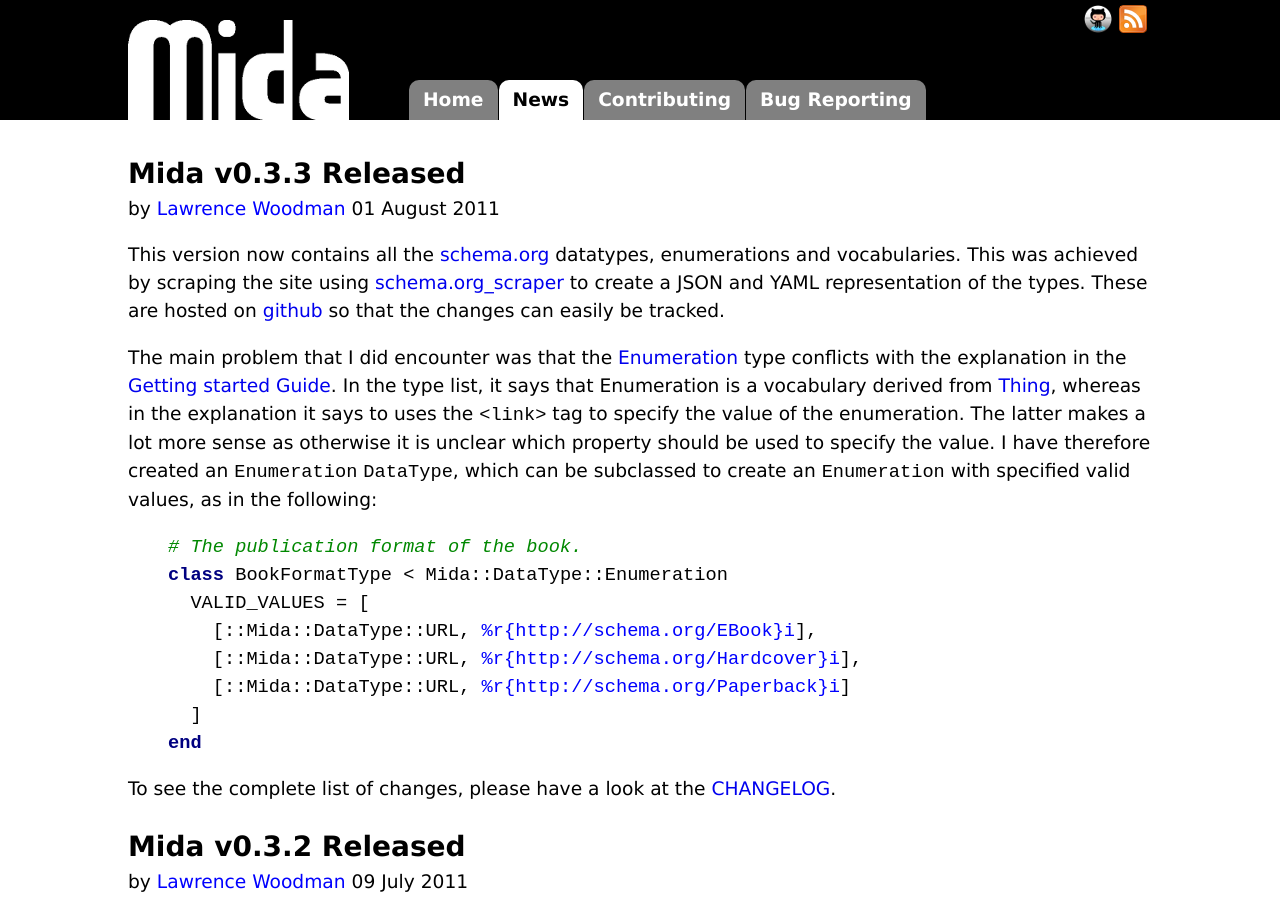
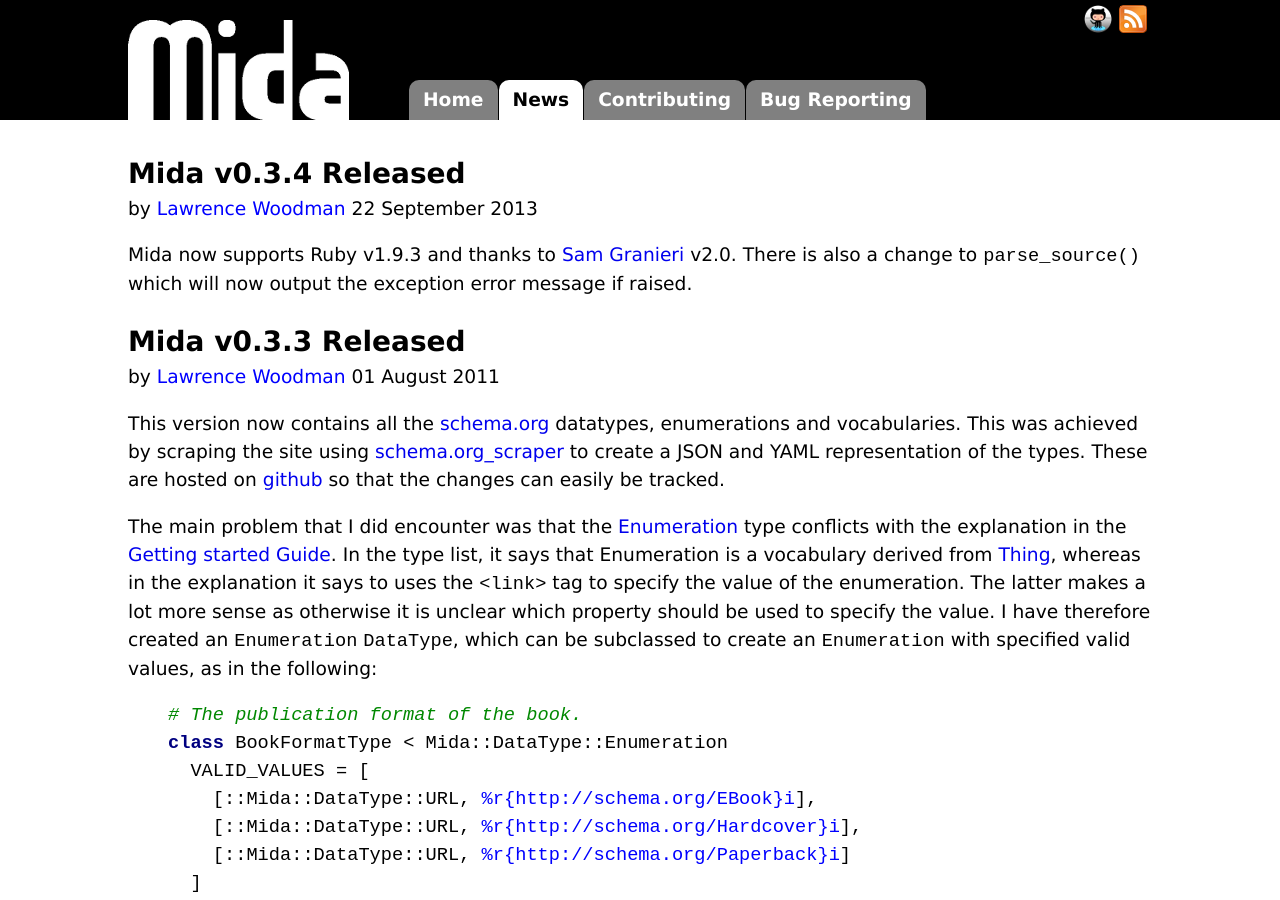
Before and after one commit to lawrencewoodman/mida, a Jekyll site: the page built from news/index.html, in a window 1280 px wide and 900 px high. Built offline with Jekyll 4.4.1, drawn with Linux system fonts in a browser that asks for light colours; Markdown is read by kramdown in place of the engine named in the settings.

Commit message:
New post v0.3.4

```diff
--- /dev/null
+++ b/_posts/2013-09-22-mida-v0.3.4-released.markdown
@@ -0,0 +1,8 @@
+---
+layout: news_article
+title: Mida v0.3.4 Released
+author:
+  name: Lawrence Woodman
+  url: http://techtinkering.com
+---
+Mida now supports Ruby v1.9.3 and thanks to [Sam Granieri](https://github.com/samgranieri) v2.0.  There is also a change to `parse_source()` which will now output the exception error message if raised.
--- a/contributing/index.html
+++ b/contributing/index.html
@@ -9,7 +9,7 @@
 <a href="https://github.com/lawrencewoodman/mida/issues">issues tracker</a> for communication.
 
 <h2>Licence</h2>
-Copyright © 2011
+Copyright © 2011-2013
 <span itemscope itemtype="http://schema.org/Person">
   <a itemprop="url" href="http://techtinkering.com">
     <span itemprop="name">Lawrence Woodman</span></a>.
```
